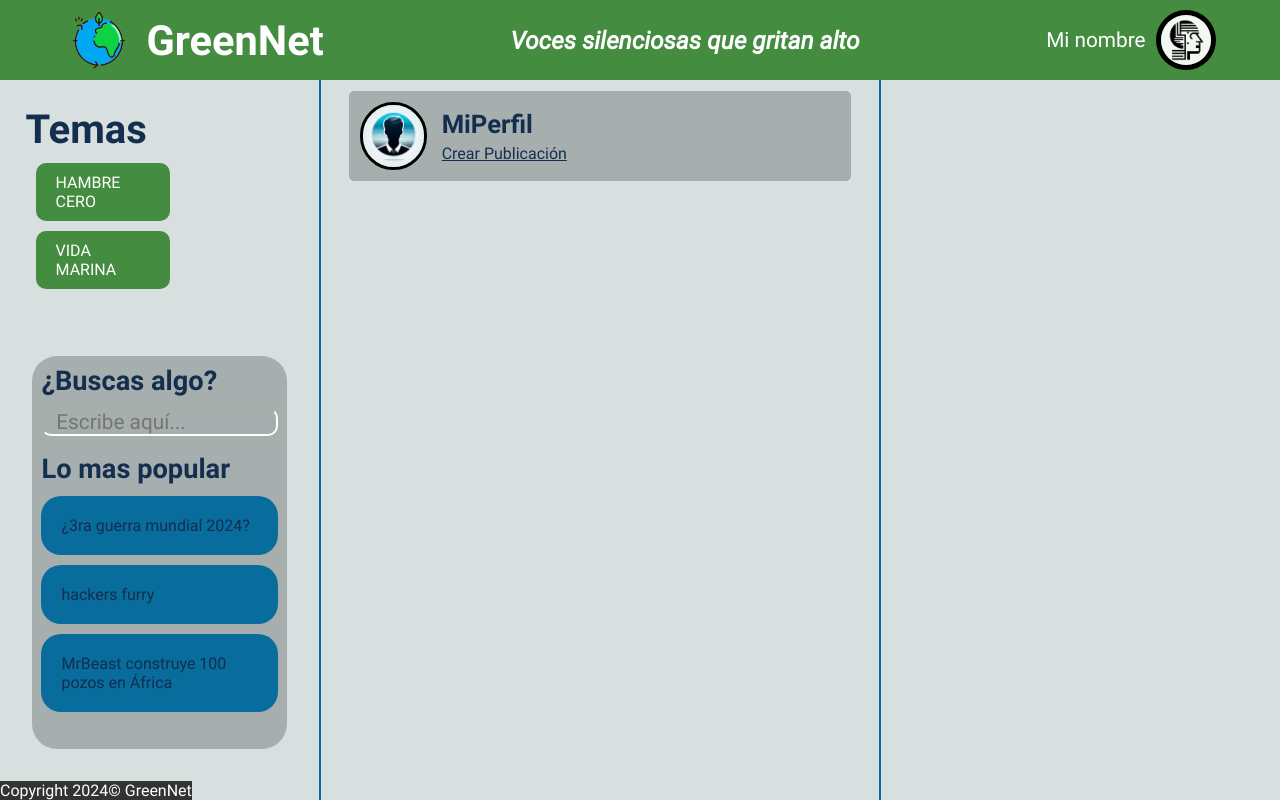
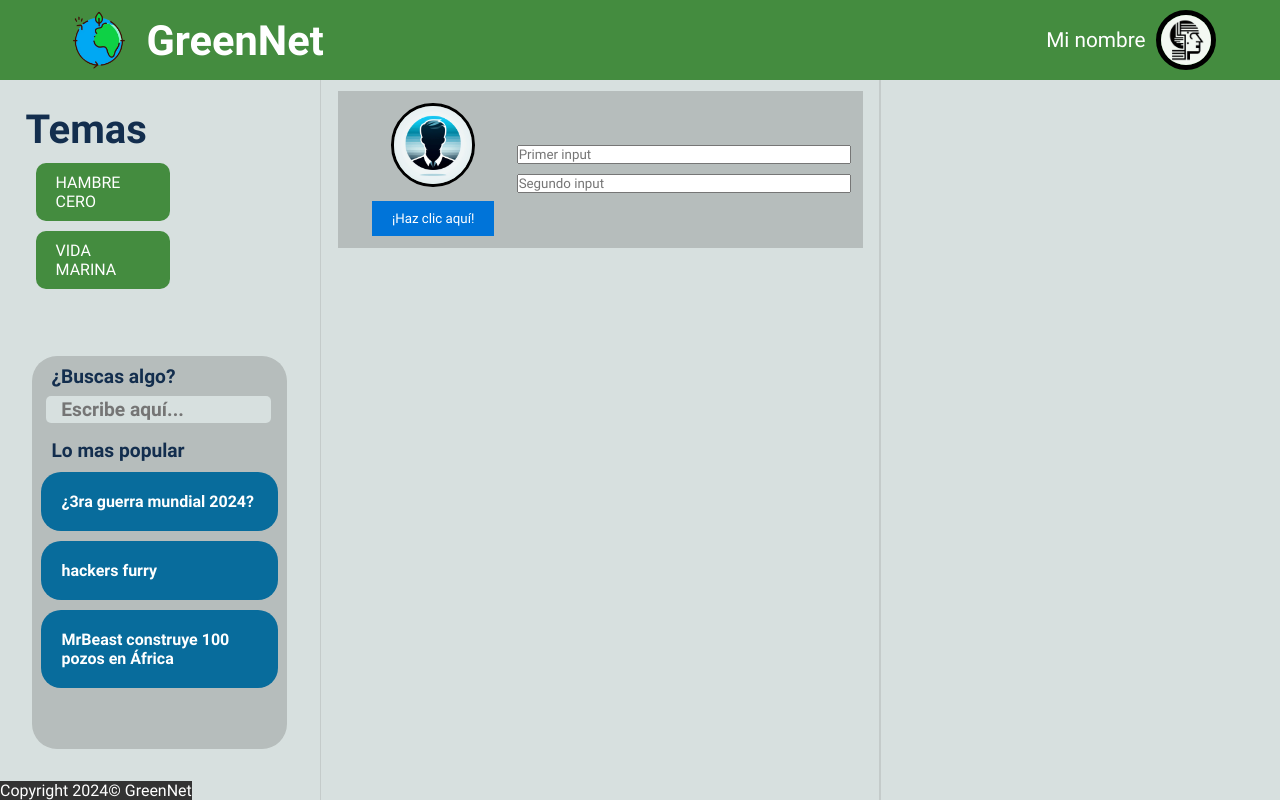
Before and after one commit to Kamila04/GreenNet, a PHP site: page / in a window 1280 px wide. Run offline with PHP 8.4, Linux system fonts and the light colour scheme.

Commit message:
diseño css

```diff
--- a/view/css/style.css
+++ b/view/css/style.css
@@ -9,12 +9,13 @@
     --fourth-color: #f43832;
 
     --background-light-color: #d7e0df;
+    --background-mid-light-color: #c4cbca;
     --background-dark-color: #222;
 
     --text-dark-color: #132E4E;
     --text-light-color: #B9D2EE;
 
-    --panel-light-color: #a6afae;
+    --panel-light-color: #b6bdbc;
     --panel-dark-color: #333;
 }
 
@@ -77,7 +78,7 @@ header {
 
 .navegacion {
     flex: 4 1 0;
-    border-right: 1px solid var(--secondary-color);
+    border-right: 1px solid var(--background-light-color);
     display: flex;
     flex-flow: column nowrap;
     justify-content: start;
@@ -129,20 +130,27 @@ header {
 }
 
 .busqueda h2 {
-    font-size: 1.7em;
+    font-size: 1.2em;
     margin-bottom: 0.4em;
+    margin-left: 10px;
 }
 
 .busqueda input[type="search"] {
-    background-color: var(--panel-light-color);
-    border-color: #fff;
-    border-radius: 10px;
-    font-size: 1.3em;
-    width: 100%;
-    max-width: 100%;
-    color: #fff;
+    background-color: var(--background-light-color);
+    border-color: transparent;
+    color: black;
+    font-weight: bold;
+    margin-left: 5px;
+    border-radius: 5px;
+    font-size: 1.2em;
+    width: 95%;
+    max-width: 95;
     margin-bottom: 0.8em;
     padding: 0 0.8rem;
+}
+.busqueda input[type="search"]:focus {
+    outline: none;
+    box-shadow: 0 0 10px #34343433;
 }
 
 .busqueda ul {
@@ -154,6 +162,8 @@ header {
     width: 100%;
     padding: 20px 20px;
     margin: 10px 0;
+    color: white;
+    font-weight: bold;
     background-color: var(--secondary-color);
     border-radius: 20px;
     cursor: pointer;
@@ -161,38 +171,54 @@ header {
 
 .publicaciones {
     flex: 7 1 0;
-    border-right: 1px solid var(--secondary-color);
-    border-left: 1px solid var(--secondary-color);
+    border-right: 1px solid var(--background-mid-light-color);
+    border-left: 1px solid var(--background-mid-light-color);
     overflow-y: auto;
 }
 
-.mi-perfil{
+.mi-perfil {
     max-width: 100%;
-    margin:  2% 5%;
-    padding: 2%;
+    max-height: 60%;
+    margin: 2% 3%;
     background-color: var(--panel-light-color);
     display: flex;
-    flex-flow: row nowrap;
-    border-radius: 5px;
+    align-items: center;
+    justify-content: space-between;
+    padding: 12px;
+
+}
+.image-container {
+    flex: 1;
+    text-align: center;
+    max-height: 80%;
+    max-width: 50%;
 }
 
-.mi-perfil img{
-    max-width: 14%;
+.mi-perfil img {
     border-radius: 50%;
     border: 3px solid black;
-    flex: 1 1 0;
     object-fit: contain;
+    max-width: 50%;
+    height: 20%;
+    max-height: 20%;
+}
+.mi-perfil button {
+    margin-top: 10px;
+    background-color: #0074D9;
+    color: #FFF;
+    border: none;
+    padding: 10px 20px;
+    cursor: pointer;
+}
+.mi-perfil .input-container {
+    flex: 2;
+    display: flex;
+    flex-direction: column;
+    gap: 10px;
 }
 
-.mi-perfil div{
-    flex: 4 1 0;
-    display: flex;
-    flex-flow: column nowrap;
-    justify-content: center;
-    padding-left: 3%;
-}
 
-.mi-perfil h3{
+.mi-perfil h3 {
     font-size: 1.6em;
     margin-bottom: 5px;
 }
@@ -204,7 +230,7 @@ header {
 
 .comentarios {
     flex: 5 1 0;
-    border-left: 1px solid var(--secondary-color);
+    border-left: 1px solid var(--background-mid-light-color);
     overflow-y: auto;
 }
 
--- a/view/index.php
+++ b/view/index.php
@@ -4,22 +4,20 @@
     <meta charset="UTF-8">
     <meta name="viewport" content="width=device-width, initial-scale=1.0">
     <title>GREENNET</title>
-    <link rel="stylesheet" href="/view/css/fonts.css">
-    <link rel="stylesheet" href="/view/css/style.css">
-    <link rel="shortcut icon" type="image/x-icon" href="/view/img/logo_mission_vision.png">
+    <link rel="stylesheet" href="view/css/fonts.css">
+    <link rel="stylesheet" href="view/css/style.css">
+    <link rel="shortcut icon" type="image/x-icon" href="view/img/logo_mission_vision.png">
 </head>
 <body>
     <header>
         <div class="logo">
-            <img src="/view/img/logo_mission_vision.png" alt="Logo de mi foro" class="img-logo">
+            <img src="view/img/logo_mission_vision.png" alt="Logo de mi foro" class="img-logo">
             <h1 class="nombre-logo">GreenNet</h1>
         </div>
-        <div class="eslogan">
-            <h3><i>Voces silenciosas que gritan alto</i></h3>
-        </div>
+
         <div class="perfil">
             <p class="nombre-perfil">Mi nombre</p>
-            <img src="/view/img/perfil.jpg" alt="Foto de perfil" class="img-perfil">
+            <img src="view/img/perfil.jpg" alt="Foto de perfil" class="img-perfil">
         </div>
     </header>
     <div class="app">
@@ -44,13 +42,16 @@
             <footer><p>Copyright 2024© GreenNet</p></footer>
         </aside>
         <main class="publicaciones">
-            <section class="mi-perfil">
-                <img src="/view/img/perfil_img.jpg" alt="Mi imagen">
-                <div>
-                    <h3>MiPerfil</h3>
-                    <p>Crear Publicación</p>
-                </div>
-            </section>
+        <div class="mi-perfil">
+            <div class="image-container">
+                <img src="view/img/perfil_img.jpg" alt="Imagen">
+                <button>¡Haz clic aquí!</button>
+            </div>
+            <div class="input-container">
+                <input type="text" placeholder="Primer input">
+                <input type="text" placeholder="Segundo input">
+            </div>
+        </div>
             <section class="feed">
 
             </section>
```
